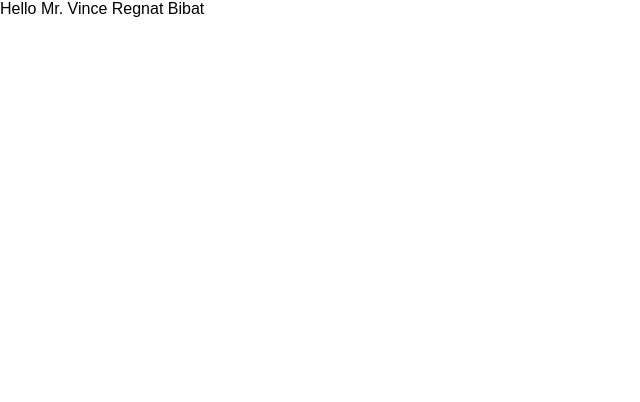
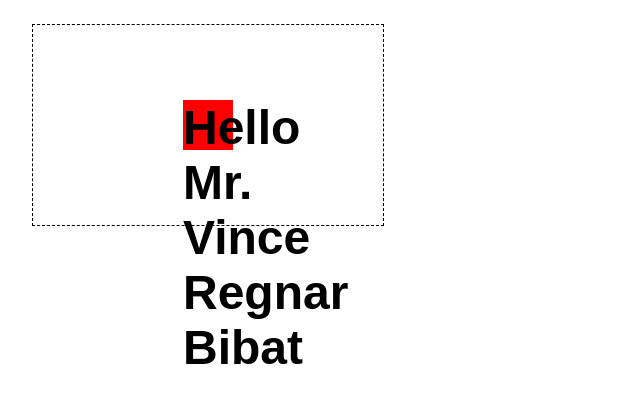
Before and after one commit to DreamBigMyFriend/DreamBigMyFriend.github.io, a plain HTML site: page index.html in a window 1280 px wide. Shown: the whole page, without its empty margins (0-640 px from the left). Drawn offline with Linux system fonts and the light colour scheme.

Commit message:
Update index.html

```diff
--- a/index.html
+++ b/index.html
@@ -6,11 +6,38 @@
     <meta name="viewport" content="width=device-width, initial-scale=1.0">
     <link href="https://fonts.googleapis.com/icon?family=Material+Icons" rel="stylesheet">
     <link rel="stylesheet" href="https://stackpath.bootstrapcdn.com/font-awesome/4.7.0/css/font-awesome.min.css">
-    <link href="main.css" rel="stylesheet">
+<!--     <link href="main.css" rel="stylesheet"> -->
+    <style>
+        .container {
+          font-family: arial;
+          font-size: 24px;
+          margin: 25px;
+          width: 350px;
+          height: 200px;
+          outline: dashed 1px black;
+          /* Setup */
+          position: relative;
+        }
+
+        .child {
+          width: 50px;
+          height: 50px;
+          background-color: red;
+          /* Center vertically and horizontally */
+          position: absolute;
+          top: 50%;
+          left: 50%;
+          margin: -25px 0 0 -25px; /* Apply negative top and left margins to truly center the element */
+        }
+    </style>
     <title>Capstone</title>
 </head>
 <body>
-    <h1>Hello Mr. Vince Regnat Bibat</h1>
+    <div class="container">
+        <h1 class="child">Hello Mr. Vince Regnar Bibat</h1>
+    </div>
+
+
 <!--     <header>
         <nav>
           <div class="nav_wrapper">
```
